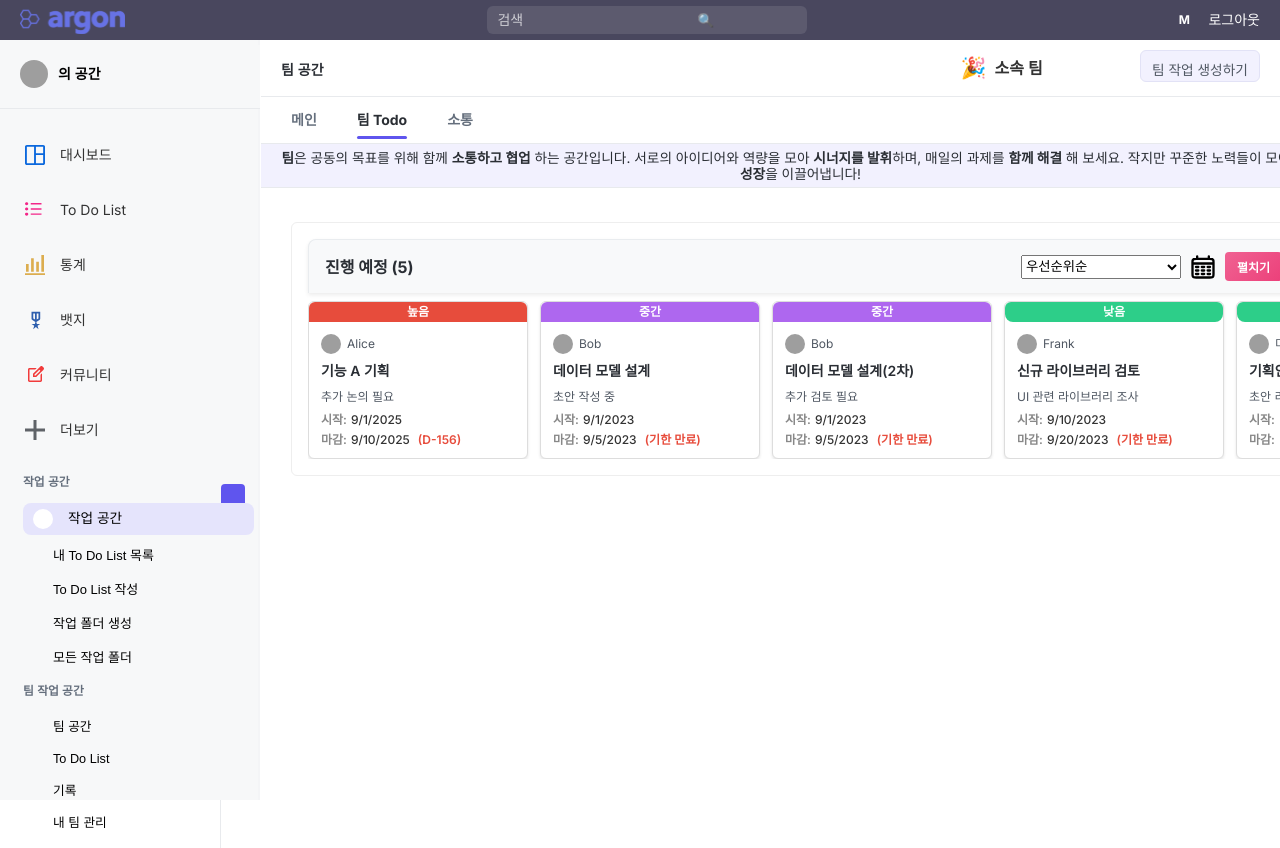
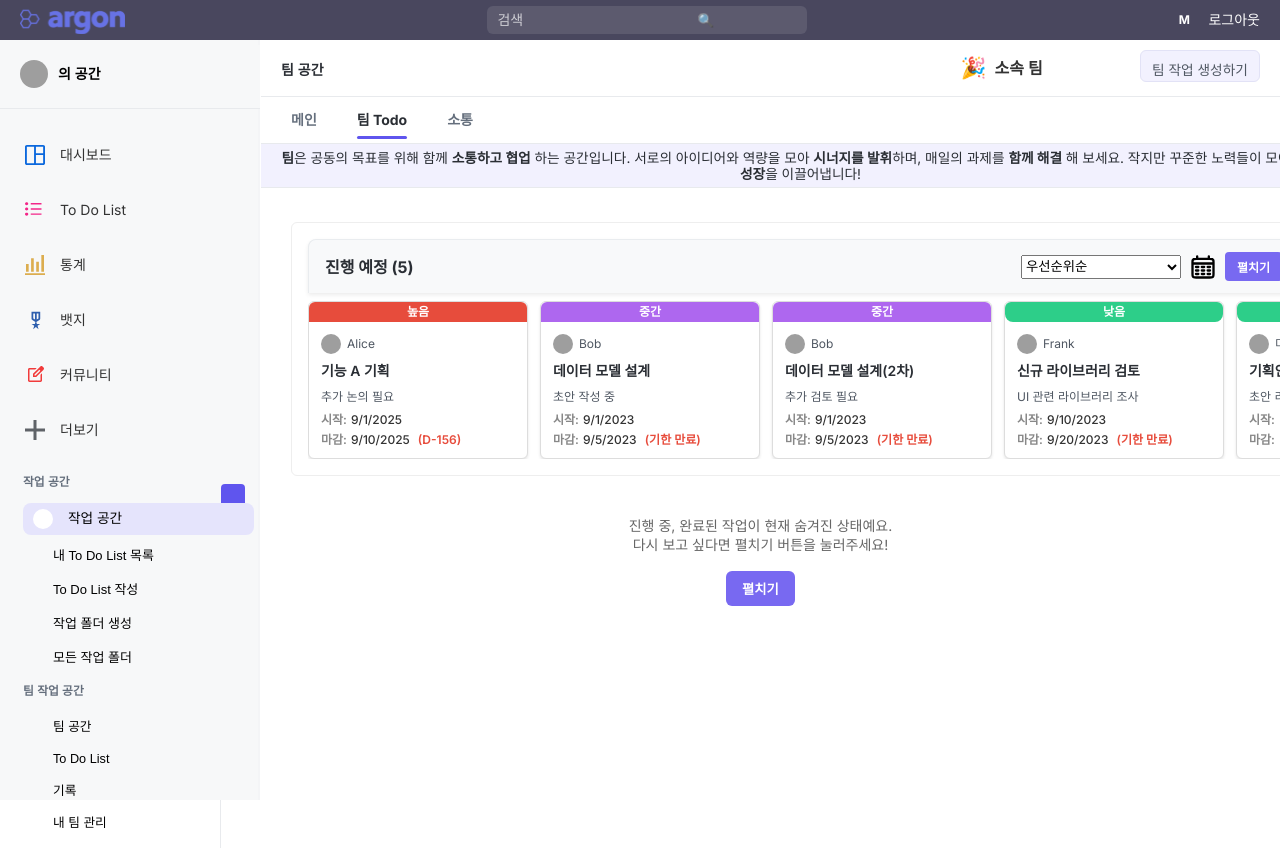
Before and after one commit to SungWookkk/FTT_frontend, a React (Create React App) app: page /team/1/todo in a window 1280 px wide. Both pictures are taken after a click on the button "접기". Built offline with nearby package versions, Linux system fonts and the light colour scheme; grey boxes are pictures that could not be loaded.

Commit message:
4/9 feat: [팀] Task Columns 접은 후 하단 영역 추가
- 하단 영역에 사용자의 혼동을 방지하기 위한 안내 문구 추가

```diff
--- a/src/components/team/TeamTodoContentPage.js
+++ b/src/components/team/TeamTodoContentPage.js
@@ -6,7 +6,6 @@ import defaultUser from "../../Auth/css/img/default-user.svg";
 import "../team/css/TeamTodoContentPage.css";
 import calendar from "../../Auth/css/img/calendar.svg";
 import TeamTodoCalendarModal from "./TeamTodoCalendarModal";
-
 /** 마감일 계산 함수 */
 function getDaysLeft(dueDateString) {
     if (!dueDateString) return null;
@@ -566,7 +565,21 @@ function TeamTodoContentPage() {
                     </div>
                 </div>
             </DragDropContext>
-
+            {folded && (
+                <div className="empty-state-container">
+                    <p className="empty-state-text">
+                        진행 중, 완료된 작업이 현재 숨겨진 상태예요.<br />
+                        다시 보고 싶다면 <strong>펼치기</strong> 버튼을 눌러주세요!
+                    </p>
+                    {/* 이미 '접기'/'펼치기' 버튼이 있다면 중복 필요 없을 수 있음 */}
+                    <button
+                        onClick={() => setFolded(false)}
+                        className="empty-state-button"
+                    >
+                        펼치기
+                    </button>
+                </div>
+            )}
             {/* 달력 모달 (조건부 렌더링) */}
             {isCalendarModalOpen && (
                 <TeamTodoCalendarModal team={{ id: teamId }} onClose={() => setIsCalendarModalOpen(false)} />
--- a/src/components/team/css/TeamTodoContentPage.css
+++ b/src/components/team/css/TeamTodoContentPage.css
@@ -235,7 +235,7 @@
 }
 /* 접기/펼치기 버튼 */
 .fold-toggle-btn {
-    background: linear-gradient(135deg, #f06292, #ec407a);
+    background: #7869f1;
     color: #fff;
     border: none;
     border-radius: 4px;
@@ -248,7 +248,7 @@
 
 /* 버튼 hover 효과 */
 .fold-toggle-btn:hover {
-    background: linear-gradient(135deg, #ec407a, #d81b60);
+    background: #7869f1;
     transform: scale(1.05);
 }
 
@@ -292,3 +292,37 @@
     gap: 8px;
     flex-wrap: wrap; /* 화면 폭이 좁으면 줄바꿈 가능 */
 }
+.empty-state-container {
+    margin-top: 40px;
+    text-align: center;
+    position: relative;
+    left: -100px;
+    color: #666;
+}
+
+.empty-state-illustration {
+    max-width: 300px;
+    width: 100%;
+    height: auto;
+    margin-bottom: 16px;
+    opacity: 0.8; /* 필요시 */
+}
+
+.empty-state-text {
+    font-size: 14px;
+    line-height: 1.4;
+    margin-bottom: 16px;
+}
+
+.empty-state-button {
+    border: none;
+    background-color: #7869f1;
+    color: #fff;
+    padding: 8px 16px;
+    border-radius: 6px;
+    cursor: pointer;
+    font-weight: 600;
+}
+.empty-state-button:hover {
+    background-color: #6154c2;
+}
```
